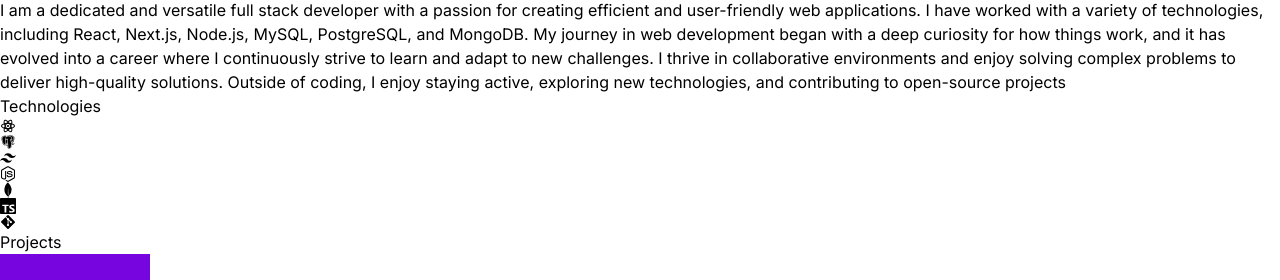
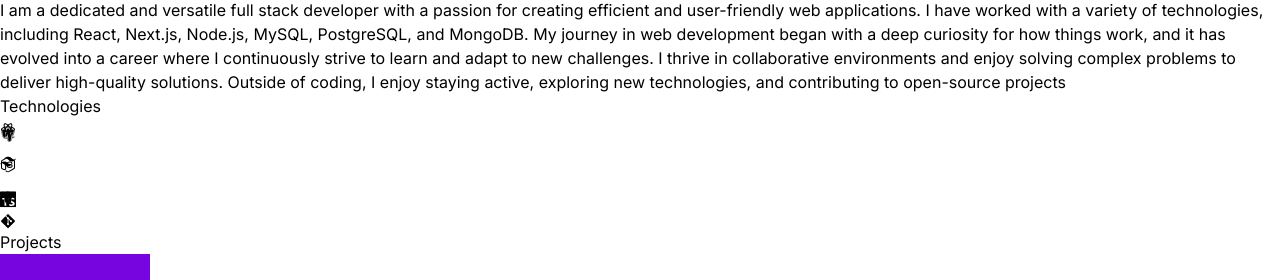
Before and after one commit to JIVTESH28/Portfolio, a React (Vite) app: page / in a window 1280 px wide. Shown: the part 1268-1548 px from the top of the page. Built offline with nearby package versions, Linux system fonts and the light colour scheme.

Commit message:
added motion

```diff
--- a/src/components/About.jsx
+++ b/src/components/About.jsx
@@ -1,4 +1,5 @@
 import aboutpic from "../assets/about.png";
+import { motion } from "framer-motion";
 const About = () => {
   return (
     <div className="border-b border-neutral-900 pb-4">
@@ -7,29 +8,38 @@ const About = () => {
         <span className="text-neutral-500"> Me</span>
       </h1>
       <div className="flex flex-wrap">
-        <div className="w-full lg:w-1/2 lg:p-8">
+        <motion.div
+          whileInView={{ opacity: 1, x: 0 }}
+          initial={{ opacity: 0, x: -100 }}
+          transition={{ duration: 1 }}
+          className="w-full lg:w-1/2 lg:p-8"
+        >
           <div className="flex items-center justify-center">
             <img className="rounded-2xl" src={aboutpic} alt="about me" />
           </div>
-        </div>
-        <div className="w-full lg:w-1/2">
+        </motion.div>
+        <motion.div
+          whileInView={{ opacity: 1, x: 0 }}
+          initial={{ opacity: 0, x:100 }}
+          transition={{ duration: 1 }}
+          className="w-full lg:w-1/2"
+        >
           <div className="flex justify-center lg:justify-start">
             <p className="my-2 max-w-xl py-6">
-                I am a dedicated and versatile full stack developer with a
-                passion for creating efficient and user-friendly web
-                applications. I have
+              I am a dedicated and versatile full stack developer with a passion
+              for creating efficient and user-friendly web applications. I have
               worked with a variety of technologies, including React, Next.js,
               Node.js, MySQL, PostgreSQL, and MongoDB. My journey in web
               development began with a deep curiosity for how things work, and
-                it has evolved into a career where I continuously strive to
-                learn and adapt to new challenges. I thrive in collaborative
+              it has evolved into a career where I continuously strive to learn
+              and adapt to new challenges. I thrive in collaborative
               environments and enjoy solving complex problems to deliver
-                high-quality solutions. Outside of coding, I enjoy staying
-                active, exploring new technologies, and contributing to
-                open-source projects
+              high-quality solutions. Outside of coding, I enjoy staying active,
+              exploring new technologies, and contributing to open-source
+              projects
             </p>
           </div>
-          </div>
+        </motion.div>
       </div>
     </div>
   );
--- a/src/components/Tech.jsx
+++ b/src/components/Tech.jsx
@@ -1,42 +1,98 @@
-import { RiReactjsLine } from "react-icons/ri"
+import { RiReactjsLine } from "react-icons/ri";
 // import { TbBrandNextjs } from "react-icons/tb"
-import { SiMongodb } from "react-icons/si"
-import { RiTailwindCssFill } from "react-icons/ri"
-import { FaNodeJs } from "react-icons/fa"
-import { BiLogoPostgresql } from "react-icons/bi"
-import { SiTypescript } from "react-icons/si"
+import { SiMongodb } from "react-icons/si";
+import { RiTailwindCssFill } from "react-icons/ri";
+import { FaNodeJs } from "react-icons/fa";
+import { BiLogoPostgresql } from "react-icons/bi";
+import { SiTypescript } from "react-icons/si";
 // import { IoLogoGithub } from "react-icons/io5"
-import { FaGitAlt } from "react-icons/fa"
+import { FaGitAlt } from "react-icons/fa";
+import { motion } from "framer-motion";
+
+const iconVariants = (duration) => ({
+  initial: { y: -10 },
+  animate: {
+    y: [10, -10],
+    transition: {
+      duration: duration,
+      ease: "linear",
+      repeat: Infinity,
+      repeatType: "reverse",
+    },
+  },
+});
 const Tech = () => {
   return (
     <div className="border-b border-neutral-800 pb-24">
-        <h1 className="my-20 text-center bg-gradient-to-r from-pink-300 via-slate-500 to-purple-500 bg-clip-text text-4xl tracking-tight text-transparent">Technologies</h1>
-        <div className="flex flex-wrap items-center justify-center gap-4">
-            <div className="rounded-2xl border-4 border-neutral-800 p-4">
-                <RiReactjsLine className="text-7xl text-cyan-400"/>
-            </div>
+      <h1 className="my-20 text-center bg-gradient-to-r from-pink-300 via-slate-500 to-purple-500 bg-clip-text text-4xl tracking-tight text-transparent">
+        Technologies
+      </h1>
+      <motion.div
+        whileInView={{ opacity: 1, x: 0 }}
+        initial={{ opacity: 0, x: -100 }}
+        transition={{ duration: 1.5 }}
+        className="flex flex-wrap items-center justify-center gap-4"
+      >
+        <motion.div
+          variants={iconVariants(2.5)}
+          initial="initial"
+          animate="animate"
+          className="rounded-2xl border-4 border-neutral-800 p-4"
+        >
+          <RiReactjsLine className="text-7xl text-cyan-400" />
+        </motion.div>
 
-            <div className="rounded-2xl border-4 border-neutral-800 p-4">
-                <BiLogoPostgresql className="text-7xl text-sky-700"/>
-            </div>
-            <div className="rounded-2xl border-4 border-neutral-800 p-4">
-                <RiTailwindCssFill className="text-7xl text-cyan-400"/>
-            </div>
-            <div className="rounded-2xl border-4 border-neutral-800 p-4">
-                <FaNodeJs className="text-7xl text-green-500"/>
-            </div>
-            <div className="rounded-2xl border-4 border-neutral-800 p-4">
-                <SiMongodb className="text-7xl text-green-600"/>
-            </div>
-            <div className="rounded-2xl border-4 border-neutral-800 p-4">
-                <SiTypescript className="text-7xl text-sky-600"/>
-            </div>
-            <div className="rounded-2xl border-4 border-neutral-800 p-4">
-                <FaGitAlt className="text-7xl text-orange-600"/>
-            </div>
-        </div>
+        <motion.div
+          variants={iconVariants(5)}
+          initial="initial"
+          animate="animate"
+          className="rounded-2xl border-4 border-neutral-800 p-4"
+        >
+          <BiLogoPostgresql className="text-7xl text-sky-700" />
+        </motion.div>
+        <motion.div
+          variants={iconVariants(2.5)}
+          initial="initial"
+          animate="animate"
+          className="rounded-2xl border-4 border-neutral-800 p-4"
+        >
+          <RiTailwindCssFill className="text-7xl text-cyan-400" />
+        </motion.div>
+        <motion.div
+          variants={iconVariants(6)}
+          initial="initial"
+          animate="animate"
+          className="rounded-2xl border-4 border-neutral-800 p-4"
+        >
+          <FaNodeJs className="text-7xl text-green-500" />
+        </motion.div>
+        <motion.div
+          variants={iconVariants(3)}
+          initial="initial"
+          animate="animate"
+          className="rounded-2xl border-4 border-neutral-800 p-4"
+        >
+          <SiMongodb className="text-7xl text-green-600" />
+        </motion.div>
+        <motion.div
+          variants={iconVariants(7)}
+          initial="initial"
+          animate="animate"
+          className="rounded-2xl border-4 border-neutral-800 p-4"
+        >
+          <SiTypescript className="text-7xl text-sky-600" />
+        </motion.div>
+        <motion.div
+          variants={iconVariants(4)}
+          initial="initial"
+          animate="animate"
+          className="rounded-2xl border-4 border-neutral-800 p-4"
+        >
+          <FaGitAlt className="text-7xl text-orange-600" />
+        </motion.div>
+      </motion.div>
     </div>
-  )
-}
+  );
+};
 
-export default Tech
+export default Tech;
```
Lines whose indentation alone changed are shown as unchanged.
